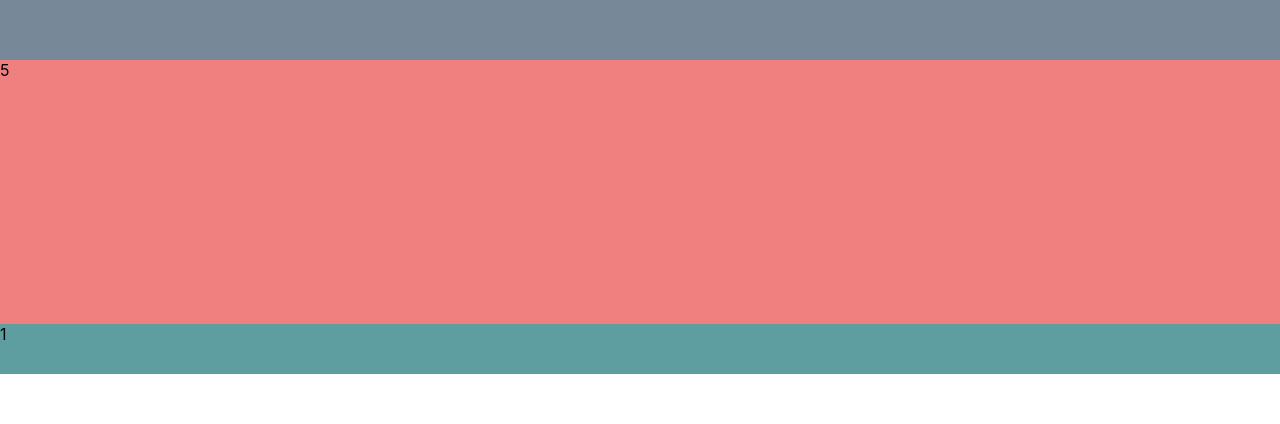
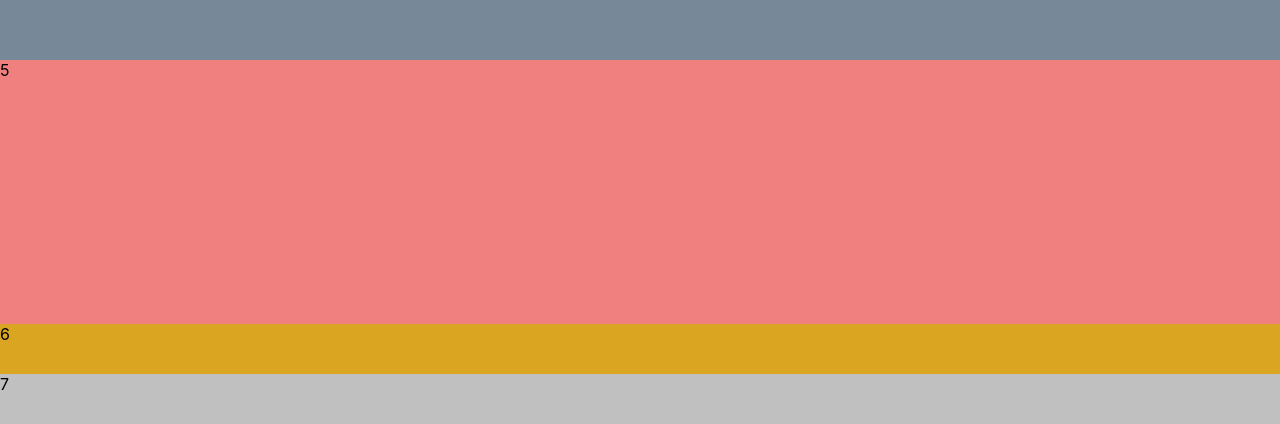
Before and after one commit to nickolayArbuzov/portfolio, a React (Create React App) app: page / in a window 1280 px wide. Shown: the part 2390-2814 px from the top of the page. Before the commit the page ends 2764 px from the top, so only its background shows below. Built offline with nearby package versions, Linux system fonts and the light colour scheme.

Commit message:
add footer

```diff
--- a/src/App.js
+++ b/src/App.js
@@ -5,7 +5,9 @@
 import Skills from './Skills/Skills';
 import Works from './Works/Works';
 import Slogan from './Slogan/Slogan';
-import Contacts from './Header/Header';
+import Contacts from './Contacts/Contacts';
+import Footer from './Footer/Footer';
+
 
 function App() {
   return (
@@ -16,6 +18,7 @@
       <Works/>
       <Slogan/>
       <Contacts/>
+      <Footer/>
     </div>
   );
 }
--- /dev/null
+++ b/src/Footer/Footer.js
@@ -0,0 +1,12 @@
+import React from 'react';
+import styles from './Footer.module.css';
+
+function Footer() {
+  return (
+    <div className={styles.Footer}>
+      7
+    </div>
+  );
+}
+
+export default Footer;
--- /dev/null
+++ b/src/Footer/Footer.module.css
@@ -0,0 +1,4 @@
+.Footer {
+  height:50px;
+  background-color: silver;
+}
```
